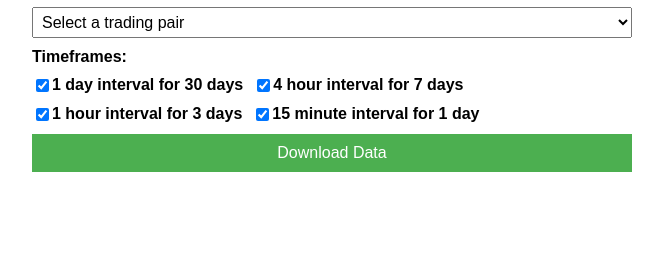
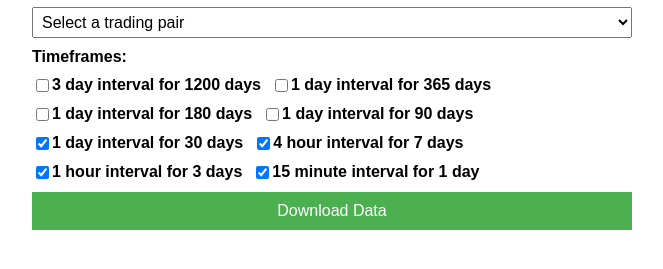
Before and after one commit to yanqinghao/bian-monitor, a plain HTML site: page web/statics/index.html in a window 1280 px wide. Shown: the part 121-390 px from the top of the page, without its empty margins (308-971 px from the left). Drawn offline with Linux system fonts and the light colour scheme; no server answers.

Commit message:
add long data

```diff
--- a/web/statics/index.html
+++ b/web/statics/index.html
@@ -65,8 +65,24 @@
         <label>Timeframes:</label>
         <div class="timeframe-options">
             <div class="timeframe-option">
+                <input type="checkbox" id="3d_1200" name="timeframes" value="3d_1200" >
+                <label for="3d_1200">3 day interval for 1200 days</label>
+            </div>
+            <div class="timeframe-option">
+                <input type="checkbox" id="1d_365" name="timeframes" value="1d_365" >
+                <label for="3d_1200">1 day interval for 365 days</label>
+            </div>
+            <div class="timeframe-option">
+                <input type="checkbox" id="1d_180" name="timeframes" value="1d_180" >
+                <label for="3d_1200">1 day interval for 180 days</label>
+            </div>
+            <div class="timeframe-option">
+                <input type="checkbox" id="1d_90" name="timeframes" value="1d_90" >
+                <label for="1d_365">1 day interval for 90 days</label>
+            </div>
+            <div class="timeframe-option">
                 <input type="checkbox" id="1d_30" name="timeframes" value="1d_30" checked>
-                <label for="1d_30">1 day interval for 30 days</label>
+                <label for="1d_365">1 day interval for 30 days</label>
             </div>
             <div class="timeframe-option">
                 <input type="checkbox" id="4h_7" name="timeframes" value="4h_7" checked>
```
Also changed, not shown: 1 other file.
